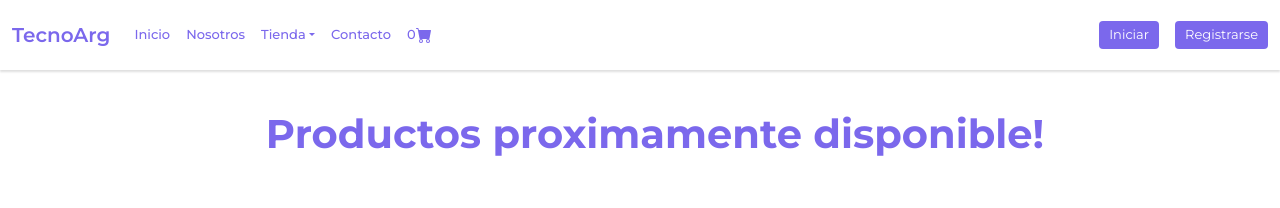
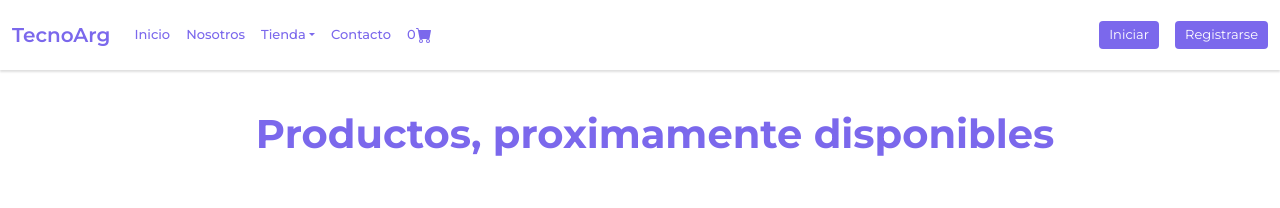
Before and after one commit to TadeMaddonni/ecomm-tadeomaddonni, a React (Create React App) app: page / in a window 1280 px wide. Shown: the top 208 px of the page. Built offline with nearby package versions, Linux system fonts and the light colour scheme.

Commit message:
adding prop greeting

```diff
--- a/src/App.js
+++ b/src/App.js
@@ -8,7 +8,7 @@ function App() {
   return (
     <div className="App">
       <Navbar />
-      <ItemListContainer />
+      <ItemListContainer greeting="Productos, proximamente disponibles" />
     </div>
   );
 }
--- a/src/components/ItemListContainer.jsx
+++ b/src/components/ItemListContainer.jsx
@@ -1,9 +1,9 @@
-const ItemListContainer = () => {
+const ItemListContainer = (props) => {
 
     return(
         <div className="listContainer">
             <h1 className="listTitle">
-                Productos proximamente disponible!
+                {props.greeting}
             </h1>
         </div>
     )
--- a/src/components/NavBar.jsx
+++ b/src/components/NavBar.jsx
@@ -1,4 +1,3 @@
-import cartWidget from './CartWidget.jsx'
 import '../App.css';
 import CartWidget from './CartWidget.jsx';
 
```
